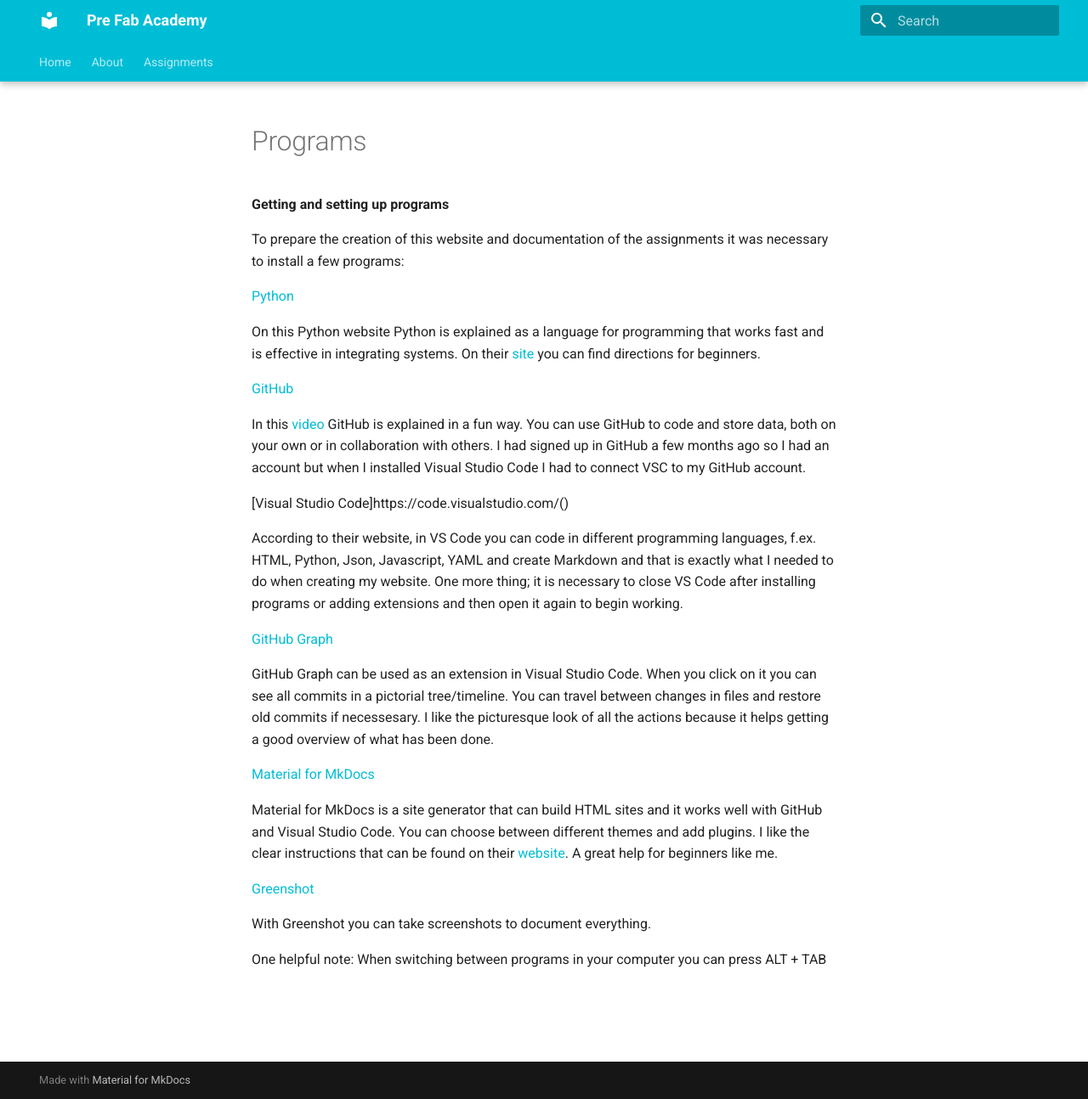
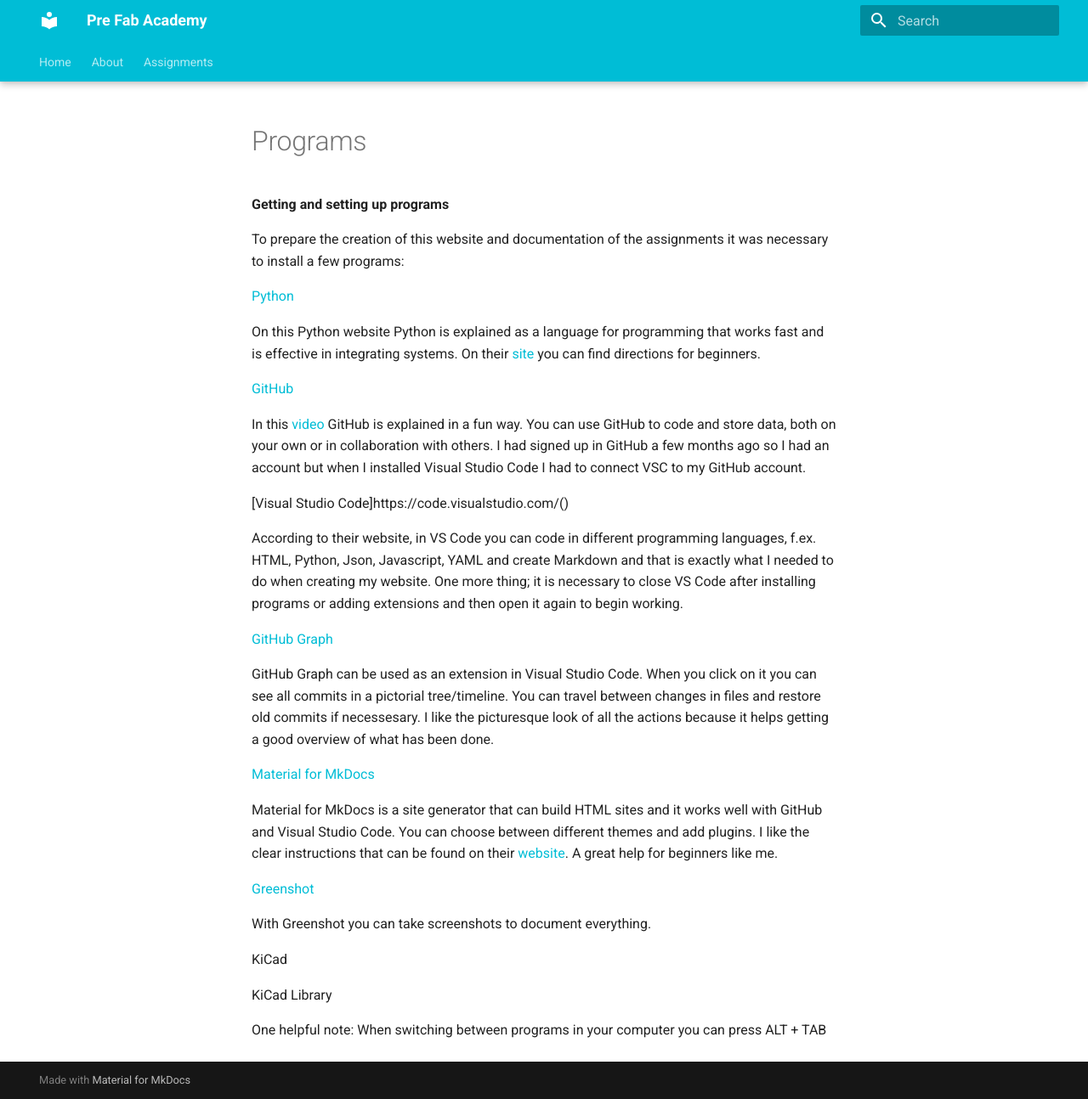
Before and after one commit to OlofH2/Before-Fab-Academy, an MkDocs documentation site: the page built from docs/Programs.md, in a window 1280 px wide and 1294 px high. Shown: the whole window at 85% size. Built offline with MkDocs 1.6.1 and Material for MkDocs 9.7.7, drawn with Linux system fonts in a browser that asks for light colours.

Commit message:
KiCad og Kicad library undir programs

```diff
--- a/docs/Programs.md
+++ b/docs/Programs.md
@@ -27,4 +27,8 @@
 
 With Greenshot you can take screenshots to document everything.
 
+KiCad
+
+KiCad Library
+
 One helpful note: When switching between programs in your computer you can press ALT + TAB
```
